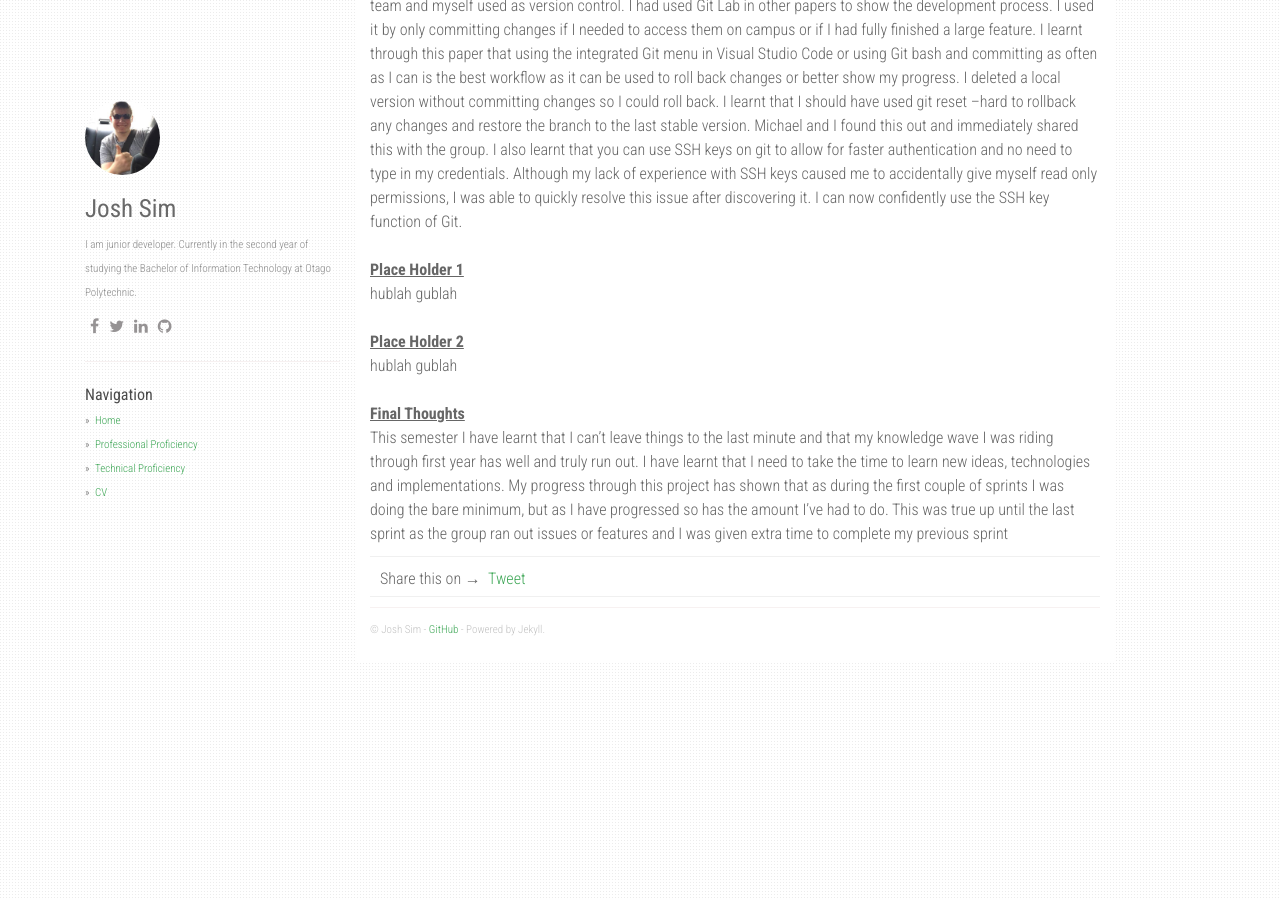
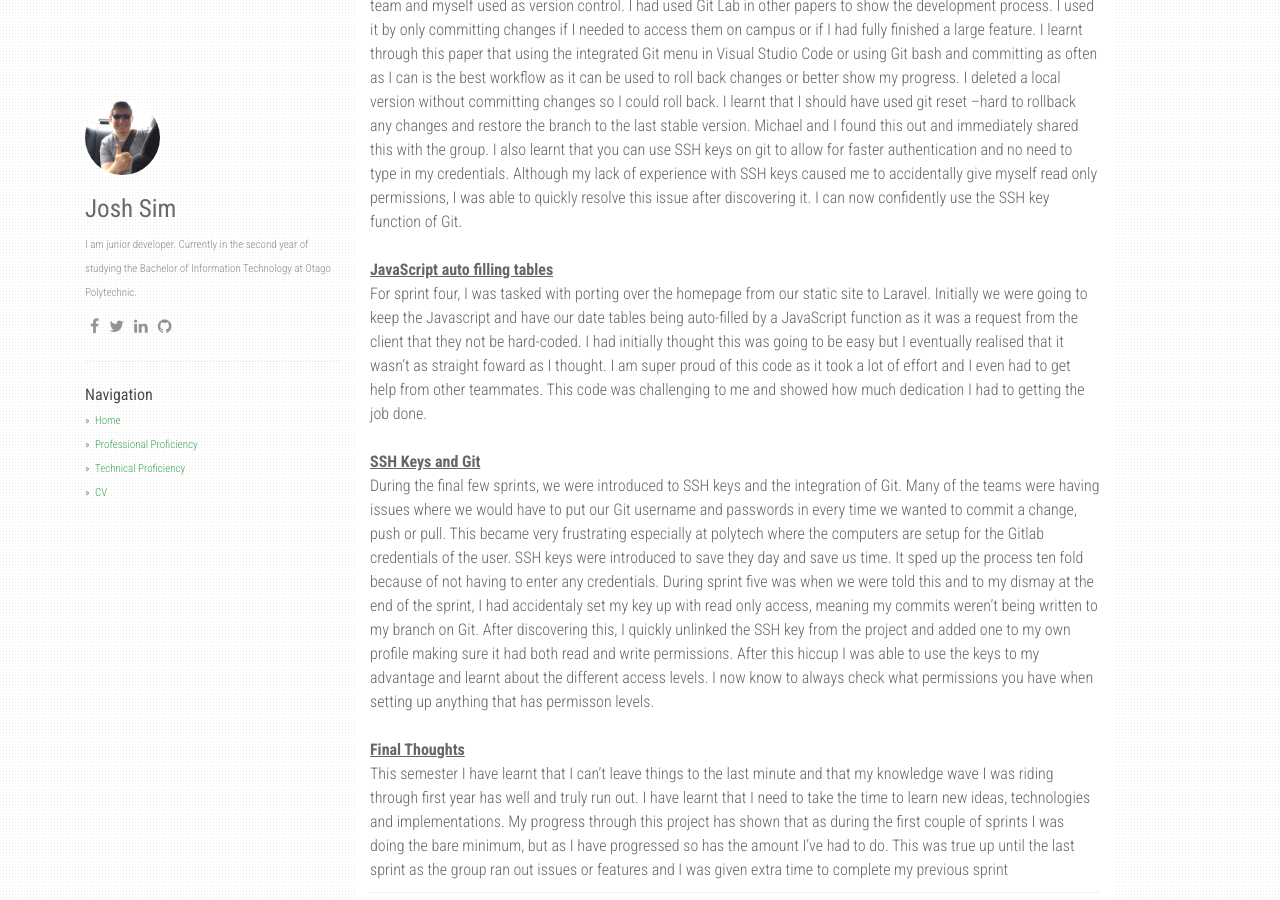
Before and after one commit to jimmayx/SoftwarePortfolio, a Jekyll site: the page built from _posts/2018-12-20-TechnicalalPorficiency.markdown, in a window 1280 px wide and 900 px high, scrolled down 762 px. Built offline with Jekyll 4.4.1, drawn with Linux system fonts in a browser that asks for light colours; nearby versions of some CDN libraries; library files that are not in the unit come from our copies; comment, search, counter and statistics services are not loaded.

Commit message:
Update 2018-12-20-TechnicalalPorficiency.markdown

```diff
--- a/_posts/2018-12-20-TechnicalalPorficiency.markdown
+++ b/_posts/2018-12-20-TechnicalalPorficiency.markdown
@@ -12,9 +12,9 @@ Laravel, when we first encountered it, was a scary and daunting task. It seemed
 For sprint four, I had to port over the home page from our static site to the Laravel framework and convert our pre-existing JavaScript. This was a significant step for the team as this allowed us to retrieve the dates from the database and generate them on the fly rather than hard coding dates into a table which is what we had in our static site. Although this doesn’t seem like a big achievement, it allowed similar logic to be used in our assignments and semester’s page which were our standout and more technically challenging pages. This was a good example of me implementing a design feature or skeleton that furthers the project.
 <br/><br/><b><u>Git</u></b><br/>
 One thing I have learnt in this paper is how to properly manage source control using Git. Git was the main tool the team and myself used as version control. I had used Git Lab in other papers to show the development process. I used it by only committing changes if I needed to access them on campus or if I had fully finished a large feature. I learnt through this paper that using the integrated Git menu in Visual Studio Code or using Git bash and committing as often as I can is the best workflow as it can be used to roll back changes or better show my progress. I deleted a local version without committing changes so I could roll back. I learnt that I should have used git reset –hard to rollback any changes and restore the branch to the last stable version. Michael and I found this out and immediately shared this with the group.  I also learnt that you can use SSH keys on git to allow for faster authentication and no need to type in my credentials. Although my lack of experience with SSH keys caused me to accidentally give myself read only permissions, I was able to quickly resolve this issue after discovering it. I can now confidently use the SSH key function of Git.
-<br/><br/><b><u>Place Holder 1</u></b><br/>
-hublah gublah
-<br/><br/><b><u>Place Holder 2</u></b><br/>
-hublah gublah
+<br/><br/><b><u>JavaScript auto filling tables</u></b><br/>
+For sprint four, I was tasked with porting over the homepage from our static site to Laravel. Initially we were going to keep the Javascript and have our date tables being auto-filled by a JavaScript function as it was a request from the client that they not be hard-coded. I had initially thought this was going to be easy but I eventually realised that it wasn't as straight foward as I thought. I am super proud of this code as it took a lot of effort and I even had to get help from other teammates. This code was challenging to me and showed how much dedication I had to getting the job done.
+<br/><br/><b><u>SSH Keys and Git</u></b><br/>
+During the final few sprints, we were introduced to SSH keys and the integration of Git. Many of the teams were having issues where we would have to put our Git username and passwords in every time we wanted to commit a change, push or pull. This became very frustrating especially at polytech where the computers are setup for the Gitlab credentials of the user. SSH keys were introduced to save they day and save us time. It sped up the process ten fold because of not having to enter any credentials. During sprint five was when we were told this and to my dismay at the end of the sprint, I had accidentaly set my key up with read only access, meaning my commits weren't being written to my branch on Git. After discovering this, I quickly unlinked the SSH key from the project and added one to my own profile making sure it had both read and write permissions. After this hiccup I was able to use the keys to my advantage and learnt about the different access levels. I now know to always check what permissions you have when setting up anything that has permisson levels.
 <br/><br/><b><u>Final Thoughts</u></b><br/>
 This semester I have learnt that I can’t leave things to the last minute and that my knowledge wave I was riding through first year has well and truly run out. I have learnt that I need to take the time to learn new ideas, technologies and implementations. My progress through this project has shown that as during the first couple of sprints I was doing the bare minimum, but as I have progressed so  has the amount I’ve had to do. This was true up until the last sprint as the group ran out issues or features and I was given extra time to complete my previous sprint
```
